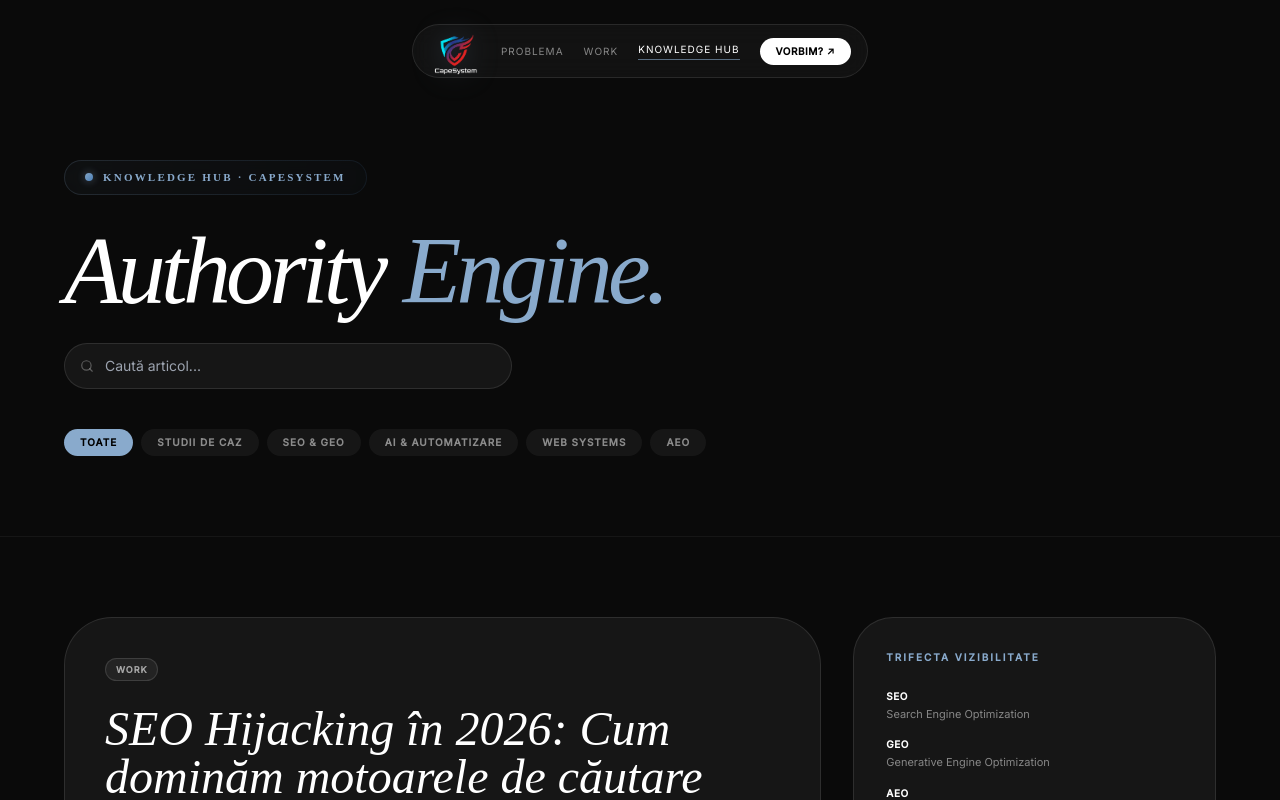
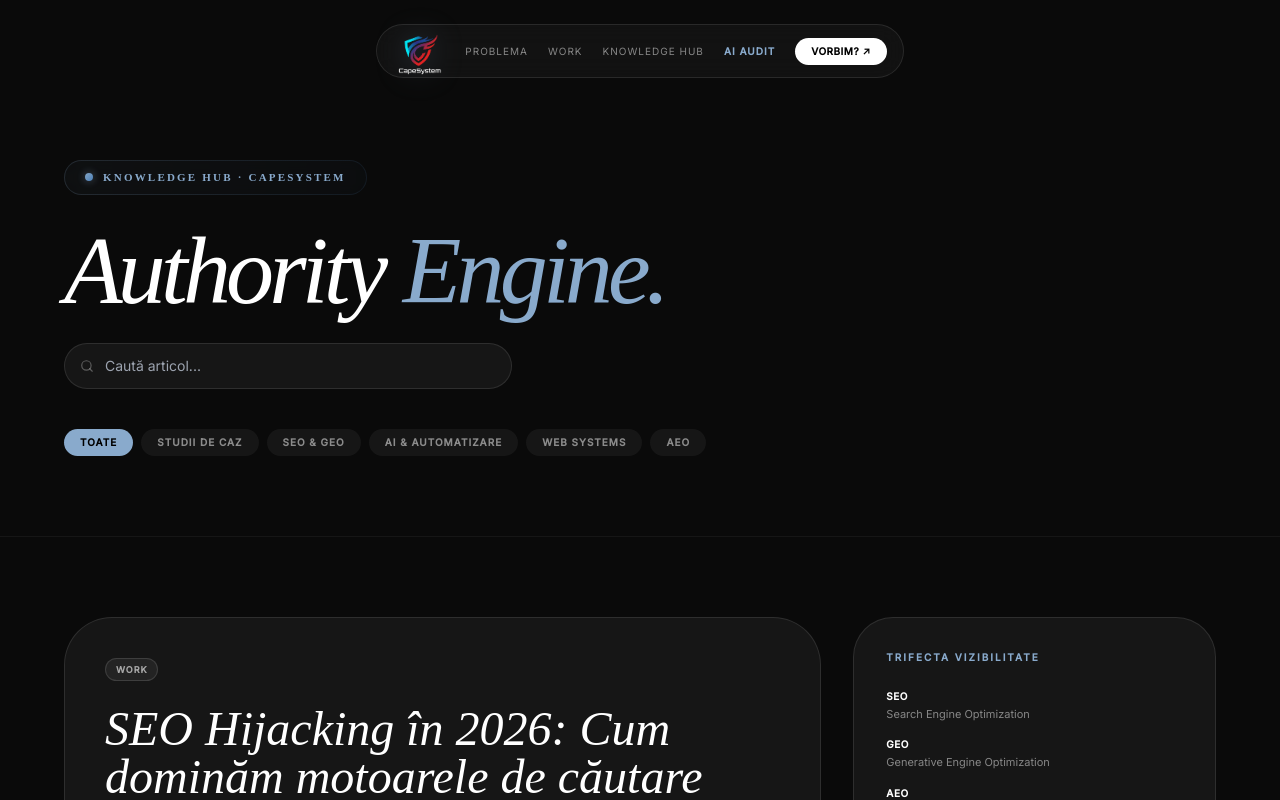
Before and after one commit to alexei4studio-afk/azisunt-net, a Next.js app: page /blog in a window 1280 px wide. Shown: the top 800 px of the page. Built offline with nearby package versions, Linux system fonts and the light colour scheme.

Commit message:
feat: restore audit link in navbar and fix styling

```diff
--- a/app/blog/BlogContent.js
+++ b/app/blog/BlogContent.js
@@ -82,7 +82,7 @@ function Navbar() {
     <nav className="fixed top-0 left-0 right-0 z-50 flex justify-center pt-6 px-4">
       <div className={`inline-flex items-center rounded-full backdrop-blur-md border border-white/10 bg-[hsl(var(--surface))]/80 px-4 py-2 transition-all duration-300 ${scrolled ? "shadow-lg shadow-black/40" : ""}`}>
         <div className="flex items-center gap-5">
-          {/* Logo Patch - h-[52px] cu overflow controlat */}
+          {/* Logo Patch */}
           <a href="/" className="flex items-center -my-2 drop-shadow-[0_0_15px_rgba(137,170,204,0.3)] hover:scale-105 transition-transform duration-300">
             <img src="/logo.png" alt="CapeSystem" className="h-[52px] w-auto object-contain" />
           </a>
@@ -90,7 +90,9 @@ function Navbar() {
           <div className="hidden sm:flex gap-5 items-center text-[10px] uppercase tracking-widest text-[hsl(var(--muted))]">
             <a href="/#problema" className="hover:text-white transition-colors">Problema</a>
             <a href="/#work" className="hover:text-white transition-colors">Work</a>
-            <a href="/blog" className="text-white border-b border-[#89AACC]/60 pb-0.5">Knowledge Hub</a>
+            <a href="/blog" className="hover:text-white transition-colors">Knowledge Hub</a>
+            {/* Link-ul de Audit adăugat înapoi */}
+            <a href="/audit" className="text-[#89AACC] font-bold hover:brightness-125 transition-all">AI Audit</a>
           </div>
 
           <a href="/#contact" className="bg-white text-black px-4 py-1.5 rounded-full text-[10px] font-bold uppercase tracking-wider hover:scale-105 transition-transform">Vorbim? ↗</a>
```
